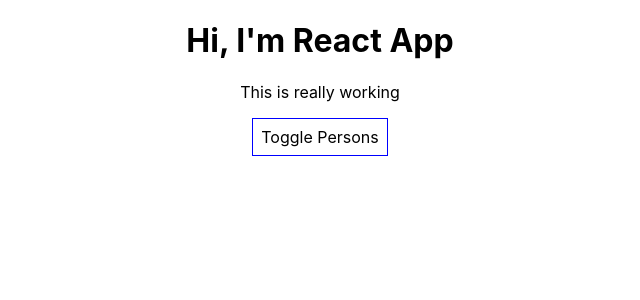
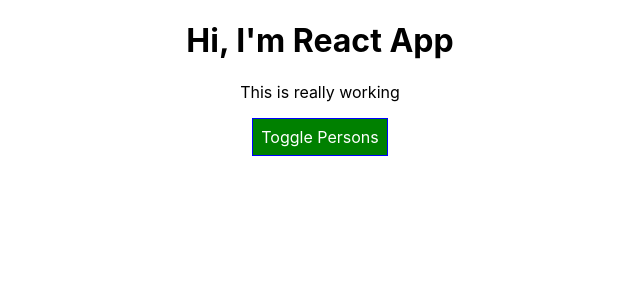
Before and after one commit to rioputroo/first-react, a React (Create React App) app: page / in a window 1280 px wide. Shown: the top 300 px of the page, without its empty margins (320-960 px from the left). Built offline with nearby package versions, Linux system fonts and the light colour scheme.

Commit message:
chore: remove radium package

```diff
--- a/src/App.css
+++ b/src/App.css
@@ -1,3 +1,11 @@
 .App {
     text-align: center;
 }
+
+.red {
+    color: red;
+}
+
+.bold {
+    font-weight: bold;
+}
--- a/src/App.js
+++ b/src/App.js
@@ -1,6 +1,6 @@
 import React, { useState } from 'react';
+import Person from './Person/Person';
 import './App.css';
-import Person from './Person/Person';
 
 function App() {
   const [personsState, setPersonsState] = useState({
@@ -50,7 +50,8 @@
   };
 
   const style = {
-    backgroundColor: 'white',
+    backgroundColor: 'green',
+    color: 'white',
     font: 'inherit',
     border: '1px solid blue',
     padding: '8px',
@@ -75,12 +76,24 @@
         })}
       </div>
     );
+
+    style.backgroundColor = 'red';
+  }
+
+  const classes = [];
+
+  if (personsState.persons.length <= 2) {
+    classes.push('red');
+  }
+
+  if (personsState.persons.length <= 1) {
+    classes.push('bold');
   }
 
   return (
     <div className="App">
       <h1>Hi, I'm React App</h1>
-      <p>This is really working</p>
+      <p className={classes.join(' ')}>This is really working</p>
       <button style={style} onClick={togglePersonsHandler}>
         Toggle Persons
       </button>
```
Also changed, not shown: 1 other file (tests, documents, lock files or other folders).
